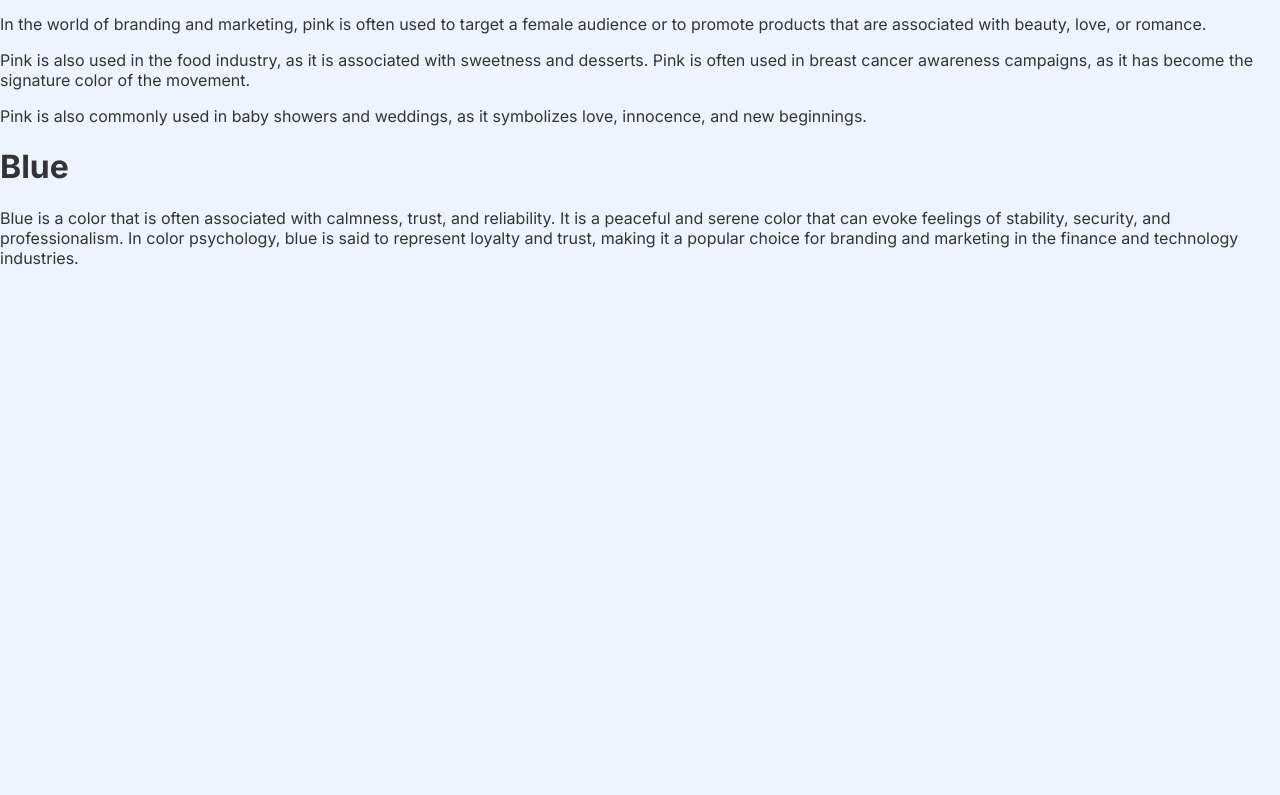
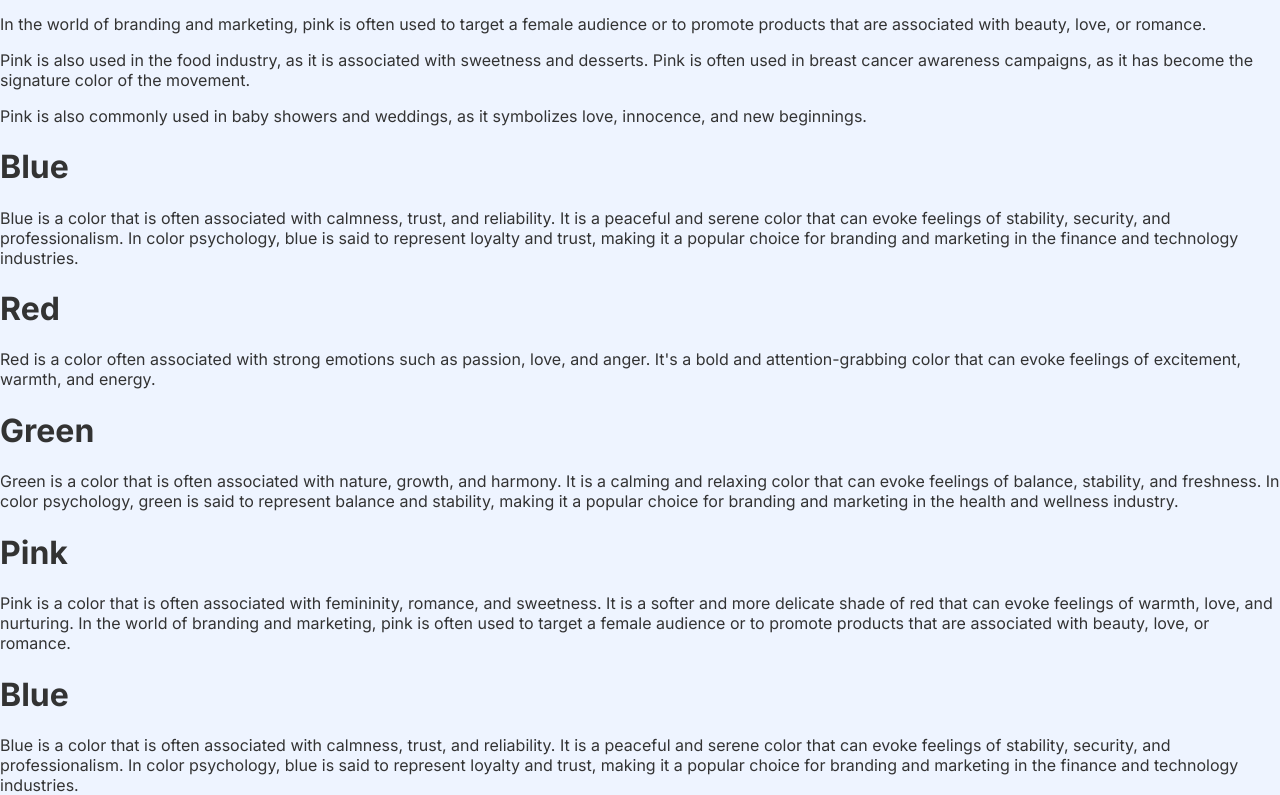
Before and after one commit to thefigtree/portfolio_24_03_11, a Next.js app: page / in a window 1280 px wide. Shown: the part 368-1163 px from the top of the page. Before the commit the page ends 821 px from the top, so only its background shows below. Built offline with nearby package versions, Linux system fonts and the light colour scheme.

Commit message:
End: Body

```diff
--- a/src/app/page.jsx
+++ b/src/app/page.jsx
@@ -84,7 +84,52 @@ export default function Home() {
           </div>
 
           <div className={styles.right}>
-            <div className={styles.moContent}></div>
+            <div className={styles.moContent}>
+              <div className={styles.moRed}></div>
+              <h1>Red</h1>
+              <p>
+                Red is a color often associated with strong emotions such as
+                passion, love, and anger. It's a bold and attention-grabbing
+                color that can evoke feelings of excitement, warmth, and energy.
+              </p>
+              <div className={styles.moGreen}></div>
+              <h1>Green</h1>
+              <p>
+                Green is a color that is often associated with nature, growth,
+                and harmony. It is a calming and relaxing color that can evoke
+                feelings of balance, stability, and freshness. In color
+                psychology, green is said to represent balance and stability,
+                making it a popular choice for branding and marketing in the
+                health and wellness industry.
+              </p>
+              <div className={styles.moPink}></div>
+              <h1>Pink</h1>
+              <p>
+                Pink is a color that is often associated with femininity,
+                romance, and sweetness. It is a softer and more delicate shade
+                of red that can evoke feelings of warmth, love, and nurturing.
+                In the world of branding and marketing, pink is often used to
+                target a female audience or to promote products that are
+                associated with beauty, love, or romance.
+              </p>
+              <div className={styles.moBlue}></div>
+              <h1>Blue</h1>
+              <p>
+                Blue is a color that is often associated with calmness, trust,
+                and reliability. It is a peaceful and serene color that can
+                evoke feelings of stability, security, and professionalism. In
+                color psychology, blue is said to represent loyalty and trust,
+                making it a popular choice for branding and marketing in the
+                finance and technology industries.
+              </p>
+            </div>
+
+            <div className={styles.desktopGallery}>
+              <div className={styles.desktopRed}></div>
+              <div className={styles.desktopGreen}></div>
+              <div className={styles.desktopPink}></div>
+              <div className={styles.desktopBlue}></div>
+            </div>
           </div>
         </div>
         {/* <motion.div
```
